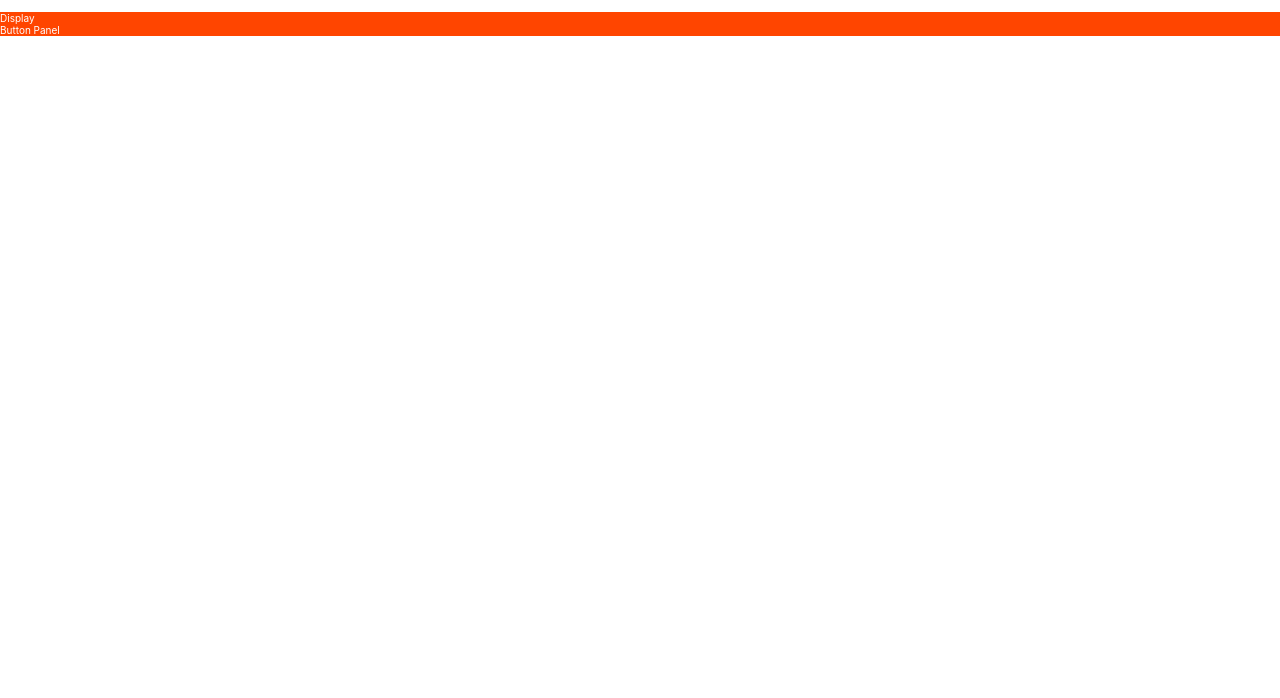
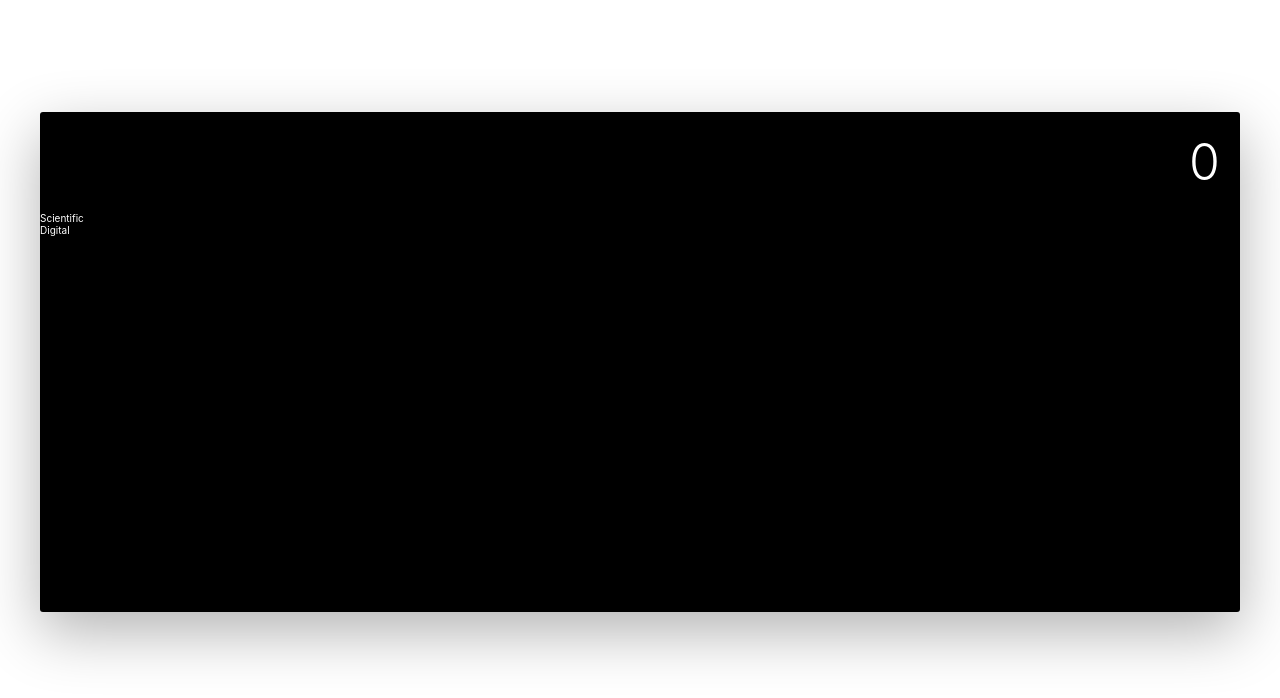
Before and after one commit to lokiReact/loki-calc, a React (Create React App) app: page / in a window 1280 px wide. Shown: the top 698 px of the page. Built offline with nearby package versions, Linux system fonts and the light colour scheme.

Commit message:
Added Display

```diff
--- /dev/null
+++ b/src/components/Display/Display.js
@@ -0,0 +1,12 @@
+import React from 'react';
+import classes from './Display.module.css';
+
+const display = props => {
+    return(
+        <div className={classes.Display}>
+            {props.children}
+        </div>
+    )
+}
+
+export default display;
--- /dev/null
+++ b/src/components/Display/Display.module.css
@@ -0,0 +1,9 @@
+.Display{
+    font-size: 5rem;
+    font-weight: 300;
+    padding: 1rem 2rem;
+    display: flex;
+    justify-content: flex-end;
+    align-items: center;
+    height: 20%;
+}
--- a/src/containers/Calculator/Calculator.js
+++ b/src/containers/Calculator/Calculator.js
@@ -1,13 +1,16 @@
 import React, {Component} from 'react';
-
 import classes from './Calculator.module.css';
+import Display from '../../components/Display/Display';
 
 class Calculator extends Component{
     render(){
         return(
             <div className={classes.Calculator}>
-                <div>Display</div>
-                <div>Button Panel</div>
+                <Display>0</Display>
+                <div className={classes.ButtonPanel}>
+                    <div className={classes.ScientificPanel}>Scientific</div>
+                    <div className={classes.DigitalPanel}>Digital</div>
+                </div>
             </div>
         );
     }
--- a/src/containers/Calculator/Calculator.module.css
+++ b/src/containers/Calculator/Calculator.module.css
@@ -1,3 +1,8 @@
 .Calculator{
-    background-color: orangered;
+    max-width: 120rem;
+    margin: 10rem auto;
+    background-color: var(--color-black-dark);
+    box-shadow: var(--box-shadow);
+    border-radius: 3px;
+    height: 50rem;
 }
--- a/src/index.css
+++ b/src/index.css
@@ -1,9 +1,13 @@
 :root{
+  --color-yellow: #FF9500;
+  --color-white: #fff;
+
   --color-grey-light: #D4D4D2;
   --color-grey-dark: #505050;
+
   --color-black: #1C1C1C;
-  --color-yellow: #FF9500;
-  --color-white: #fff;
+  --color-black-dark: #000;
+
   --box-shadow: 0 2rem 6rem rgba(0,0,0, 0.3);
 }
 
```
Also changed, not shown: src/components/Button/Button.js (added), src/components/Button/Button.module.css (added).
